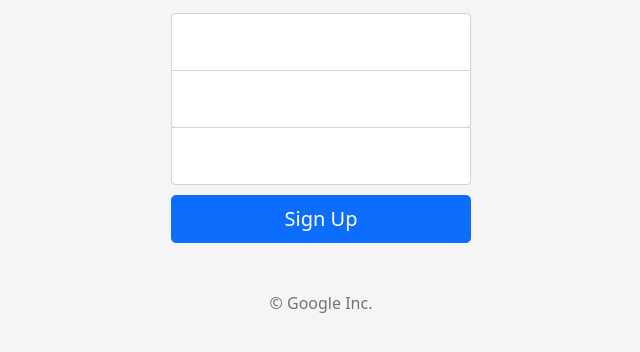
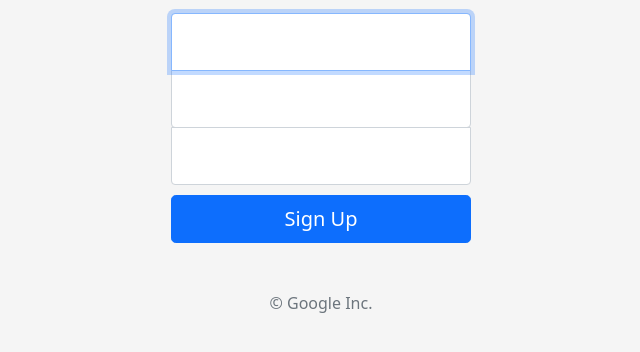
Before and after one commit to Chandra-MP/Newsletter, a website: page public/html/index.html in a window 1280 px wide. Shown: the part 310-662 px from the top of the page, without its empty margins (319-959 px from the left). Drawn offline with nearby package versions, Linux system fonts and the light colour scheme.

Commit message:
tweaking with placeholder attribute

```diff
--- a/public/html/index.html
+++ b/public/html/index.html
@@ -84,15 +84,15 @@
 
         <div class="form-floating">
           <!-- <label for="firstname">FirstName</label> -->
-          <input type="text" class="form-control" id="firstName" required autofocusname="firstname" placeholder="FirstName"/>
+          <input type="text" class="form-control" id="firstName" name="firstname" placeholder="FirstName" required autofocus/>
         </div>
         <div class="form-floating">
           <!-- <label for="lastname">LastName</label> -->
-          <input type="text" class="form-control" id="lastName" required name="lastname" placeholder="Last Name"/>
+          <input type="text" class="form-control" id="lastName" name="lastname" placeholder="LastName" required/>
         </div>
         <div class="form-floating">
           <!-- <label for="email">example@gmail.com</label> -->
-          <input type="email" class="form-control" required name="email" placeholder="example@gmail.com"/>
+          <input type="email" class="form-control" name="email" placeholder="example@gmail.com" required/>
         </div>
         <button class="w-100 btn btn-lg btn-primary" type="submit">
           Sign Up
```
